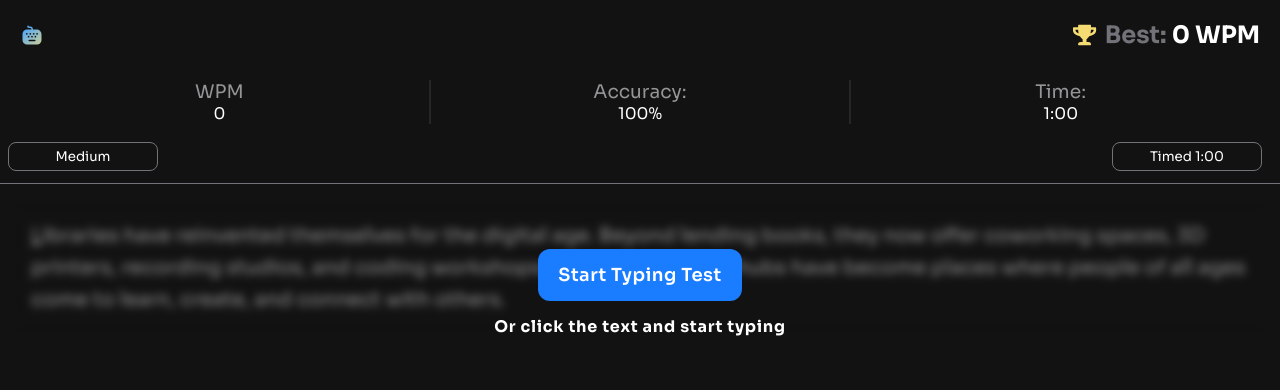
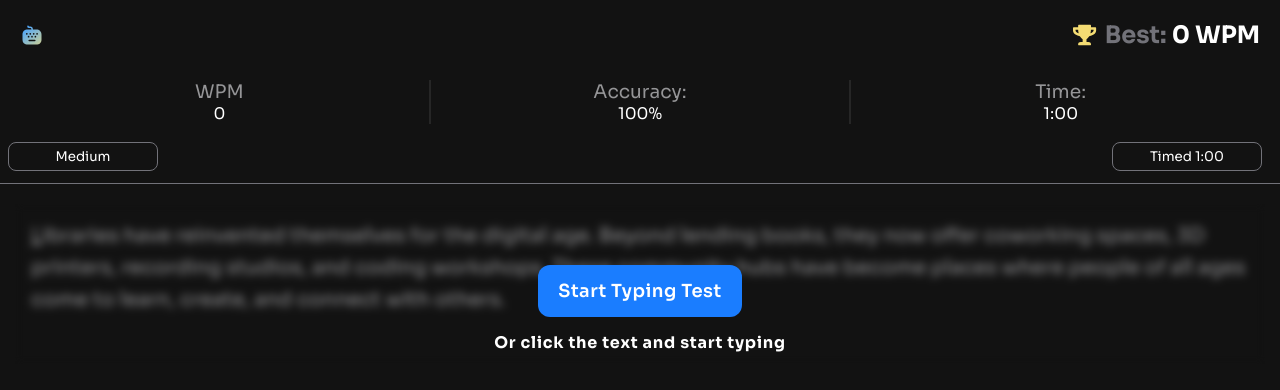
Before and after one commit to feelgooddd/typing-speed-test, a React (Vite) app: page / in a window 1280 px wide. Shown: the top 390 px of the page. Built offline with nearby package versions, Linux system fonts and the light colour scheme.

Commit message:
added padding to the bottom of the content so that we can see more than 1 line above the keyboard.

```diff
--- a/src/components/TypingTest.jsx
+++ b/src/components/TypingTest.jsx
@@ -155,7 +155,7 @@
       <div
         ref={contentRef}
         className="typing-section__content"
-        style={{ flex: 1, overflowY: "auto", padding: "1rem" }}
+        style={{ flex: 1, overflowY: "auto", padding: "1rem", paddingBottom: "3rem" }}
       >
         <p className="typing-text">
           {(typeof text === "string" ? text : "Loading...")
```
